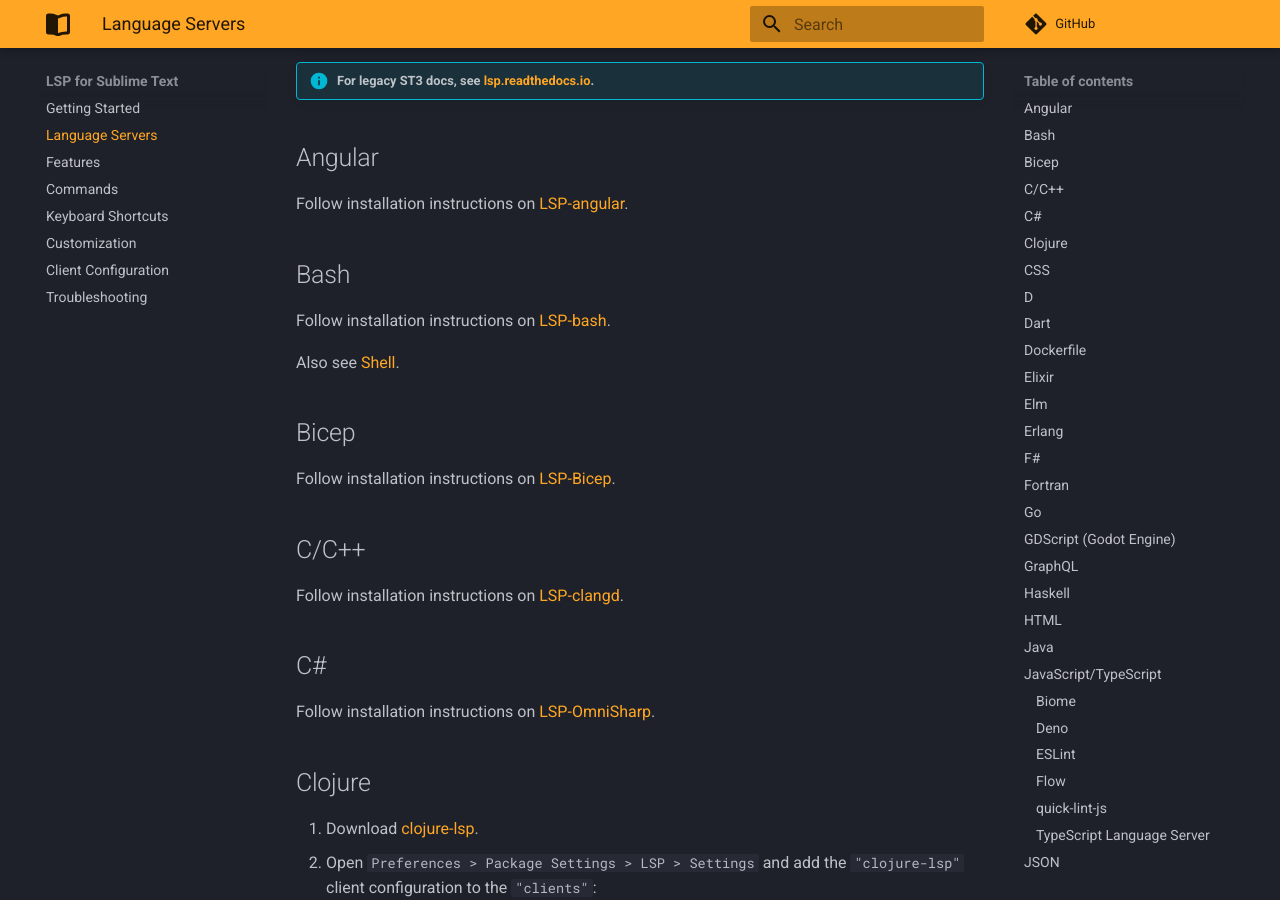
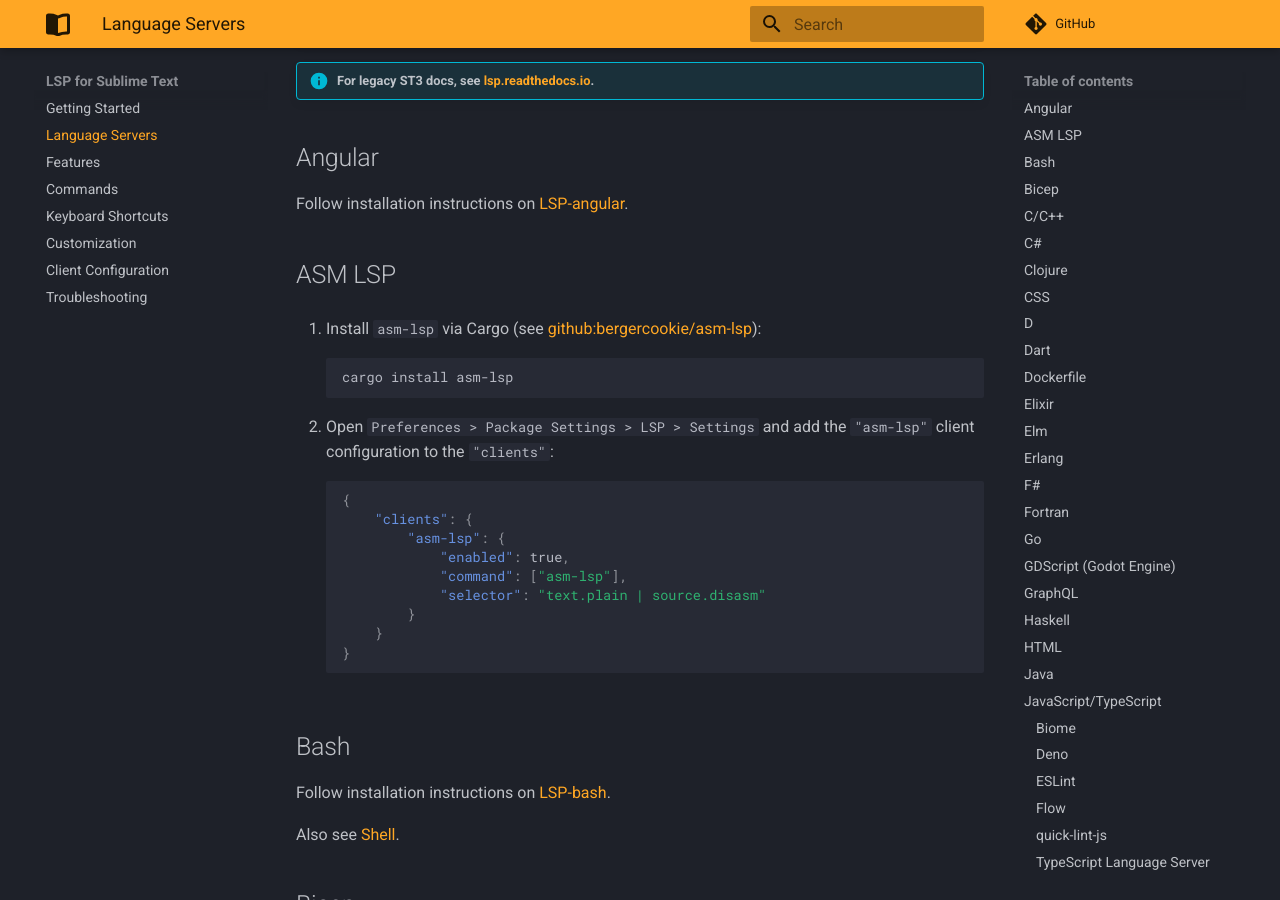
Before and after one commit to sublimelsp/LSP, an MkDocs documentation site: the page built from docs/src/language_servers.md, in a window 1280 px wide and 900 px high, scrolled down 427 px. Built offline with MkDocs 1.6.1 and Material for MkDocs 9.7.7, drawn with Linux system fonts in a browser that asks for light colours; comment, search, counter and statistics services are not loaded.

Commit message:
feat: add asm-lsp to docs

````diff
--- a/docs/src/language_servers.md
+++ b/docs/src/language_servers.md
@@ -15,6 +15,28 @@
 ## Angular
 
 Follow installation instructions on [LSP-angular](https://github.com/sublimelsp/LSP-angular).
+
+## ASM LSP
+
+1. Install `asm-lsp` via Cargo (see [github:bergercookie/asm-lsp](https://github.com/bergercookie/asm-lsp)):
+
+    ```sh
+    cargo install asm-lsp
+    ```
+
+2. Open `Preferences > Package Settings > LSP > Settings` and add the `"asm-lsp"` client configuration to the `"clients"`:
+
+    ```jsonc
+    {
+        "clients": {
+            "asm-lsp": {
+                "enabled": true,
+                "command": ["asm-lsp"],
+                "selector": "text.plain | source.disasm"
+            }
+        }
+    }
+    ```
 
 ## Bash
 
````
